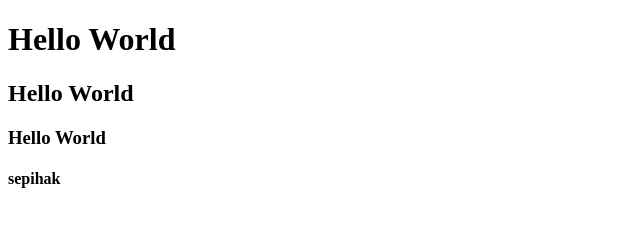
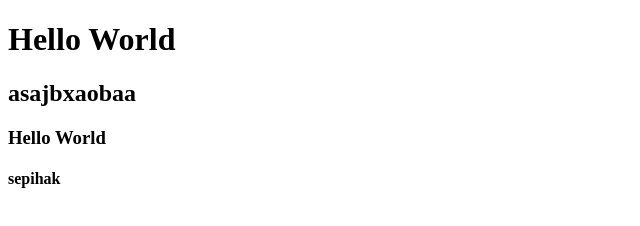
Before and after one commit to ARSAL21/latihan, a plain HTML site: page index.html in a window 1280 px wide. Shown: the full height of the page, 0-640 px from the left. Drawn offline with Linux system fonts and the light colour scheme.

Commit message:
eror terus

```diff
--- a/index.html
+++ b/index.html
@@ -7,7 +7,7 @@
 </head>
 <body>
     <h1>Hello World</h1>
-    <h2>Hello World</h2>
+    <h2>asajbxaobaa</h2>
     <h3>Hello World</h3>
     <h4>sepihak</h4>
 </body>
```
